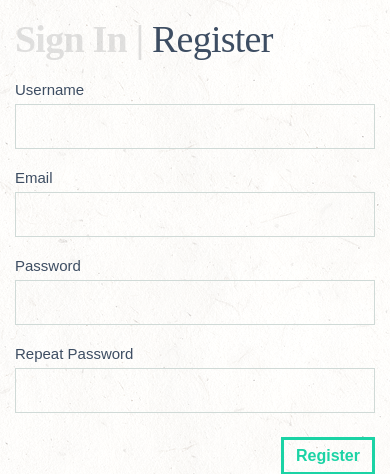
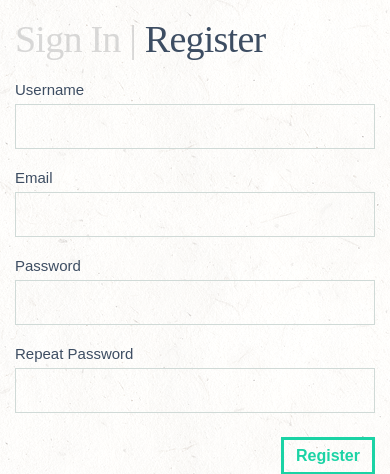
Before and after one commit to jessicarush/flask-microblog, a Flask app: page /auth/register in a window 390 px wide. Shown: the part 52-526 px from the top of the page. Run offline with Flask 2, Linux system fonts and the light colour scheme; some libraries are stand-ins or nearby versions; some web fonts are replaced.

Commit message:
iphone fixes

```diff
--- a/app/static/css/base.css
+++ b/app/static/css/base.css
@@ -78,7 +78,8 @@ a:hover, a:active {
 	color: #10ae86;
 }
 a.login:link, a.login:visited, a.login:hover, a.login:active {
-	color: rgba(180, 180, 180, 0.4);
+	color: rgba(180, 180, 180, 0.5);
+	font-weight: 400;
 }
 .header a:link, a:visited {
 	padding: 0px 5px 0px 0px;
--- a/app/templates/base.html
+++ b/app/templates/base.html
@@ -11,7 +11,7 @@
         <link href="https://fonts.googleapis.com/css?family=Muli:300,300i,400,400i,600,600i,700,700i,800,800i,900,900i|Ovo" rel="stylesheet">
 
         <meta name="viewport" content="width=device-width">
-        <meta name="viewport" content="width=390">
+        <meta name="viewport" content="width=400">
 
         <link href="{{ url_for('static', filename='css/mobile.css' )}}" rel="stylesheet" media="only screen and (min-width: 0px) and (max-width: 480px)" >
         <link href="{{ url_for('static', filename='css/base.css' )}}" rel="stylesheet" media="only screen and (min-width: 481px)" >
```
